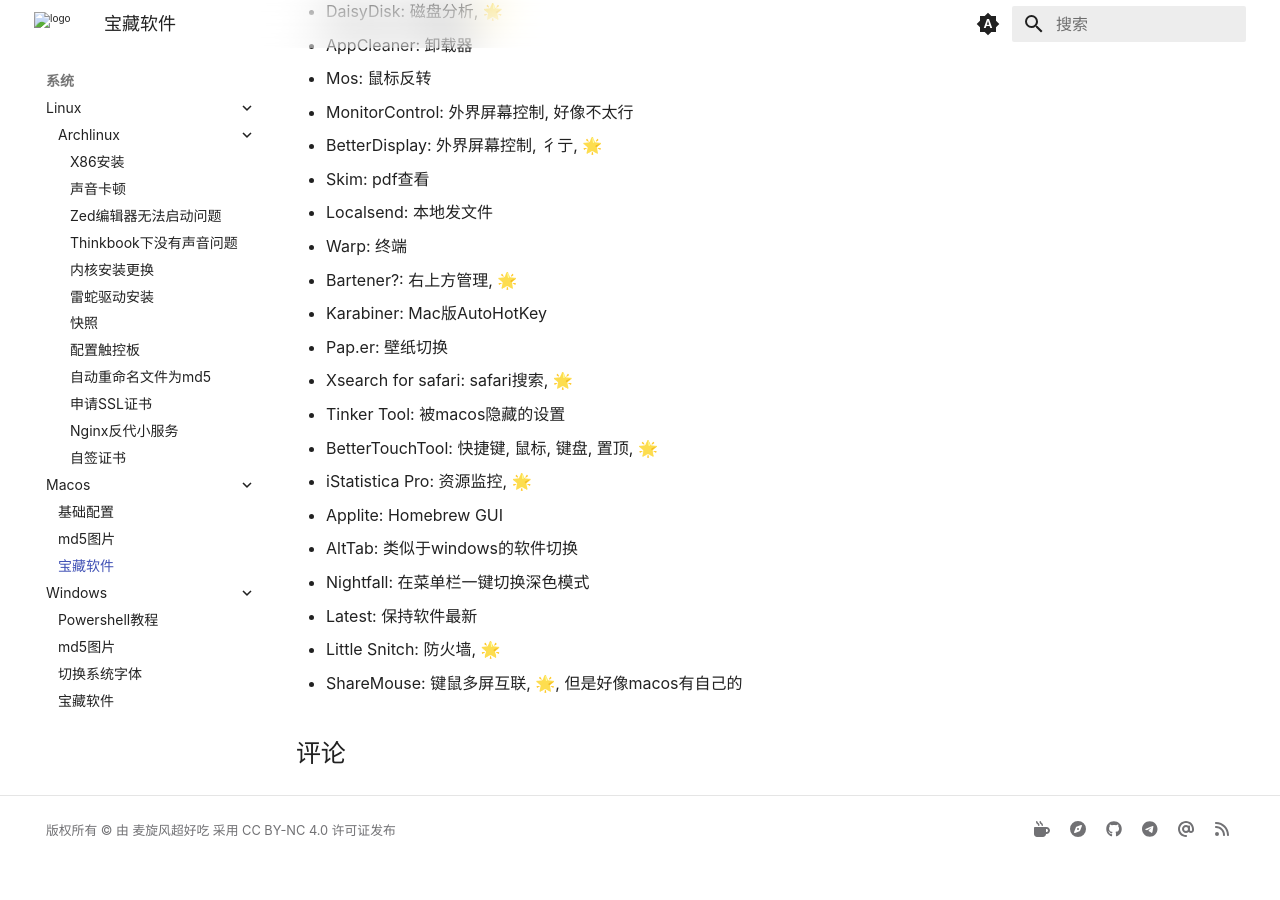
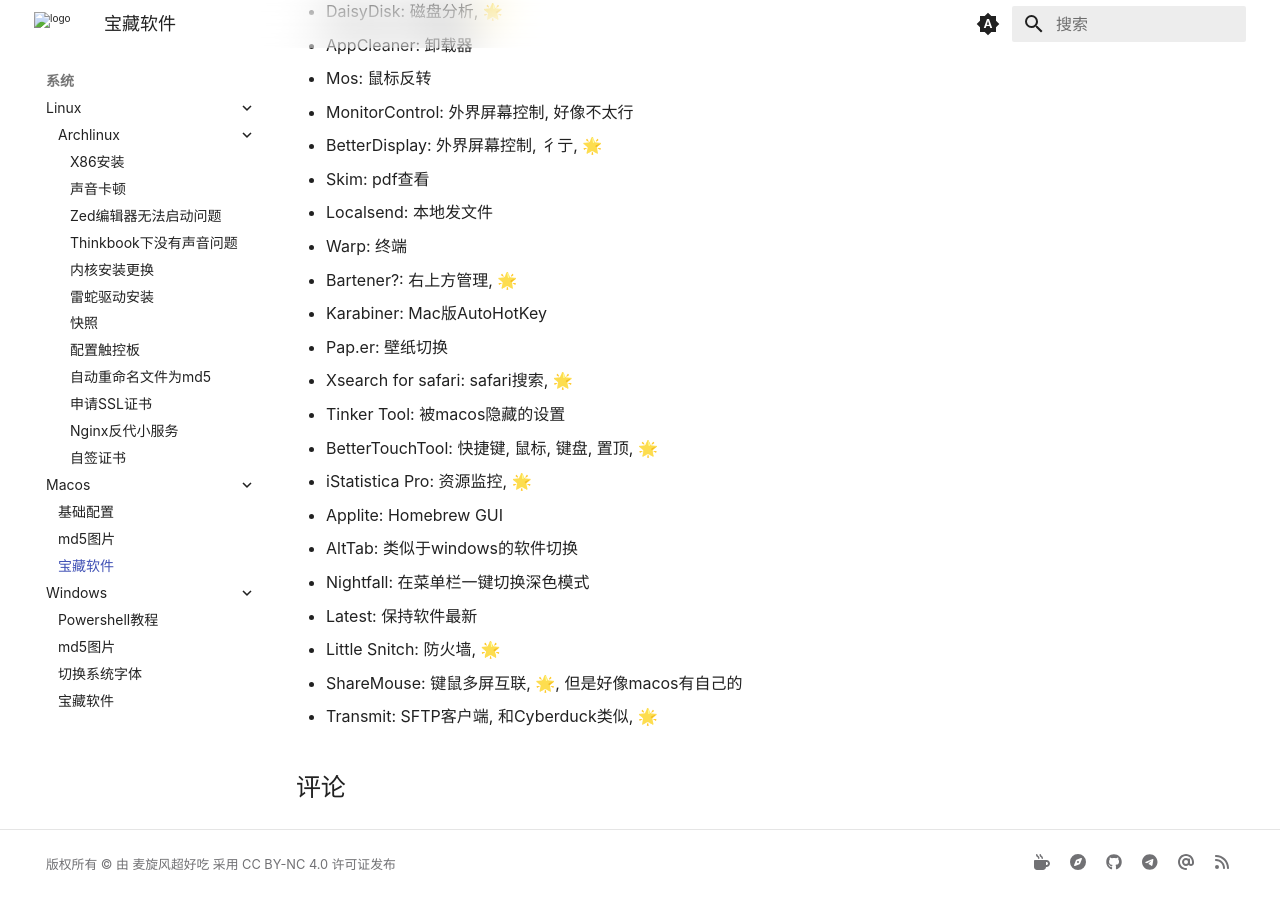
Before and after one commit to ricolxwz/note, an MkDocs documentation site: the page built from docs/os/macos/software.md, in a window 1280 px wide and 900 px high, scrolled down 748 px. Built offline with MkDocs 1.6.1 and Material for MkDocs 9.7.7, drawn with Linux system fonts in a browser that asks for light colours; some web fonts are replaced; comment, search, counter and statistics services are not loaded; a style sheet for code colours, icons or effects is not loaded; before the commit the page ends 1614 px from its top, so only the background shows below that.

Commit message:
docs: update software.md

```diff
--- a/docs/os/macos/software.md
+++ b/docs/os/macos/software.md
@@ -39,3 +39,4 @@
 * Latest: 保持软件最新
 * Little Snitch: 防火墙, 🌟
 * ShareMouse: 键鼠多屏互联, 🌟, 但是好像macos有自己的
+* Transmit: SFTP客户端, 和Cyberduck类似, 🌟
```
